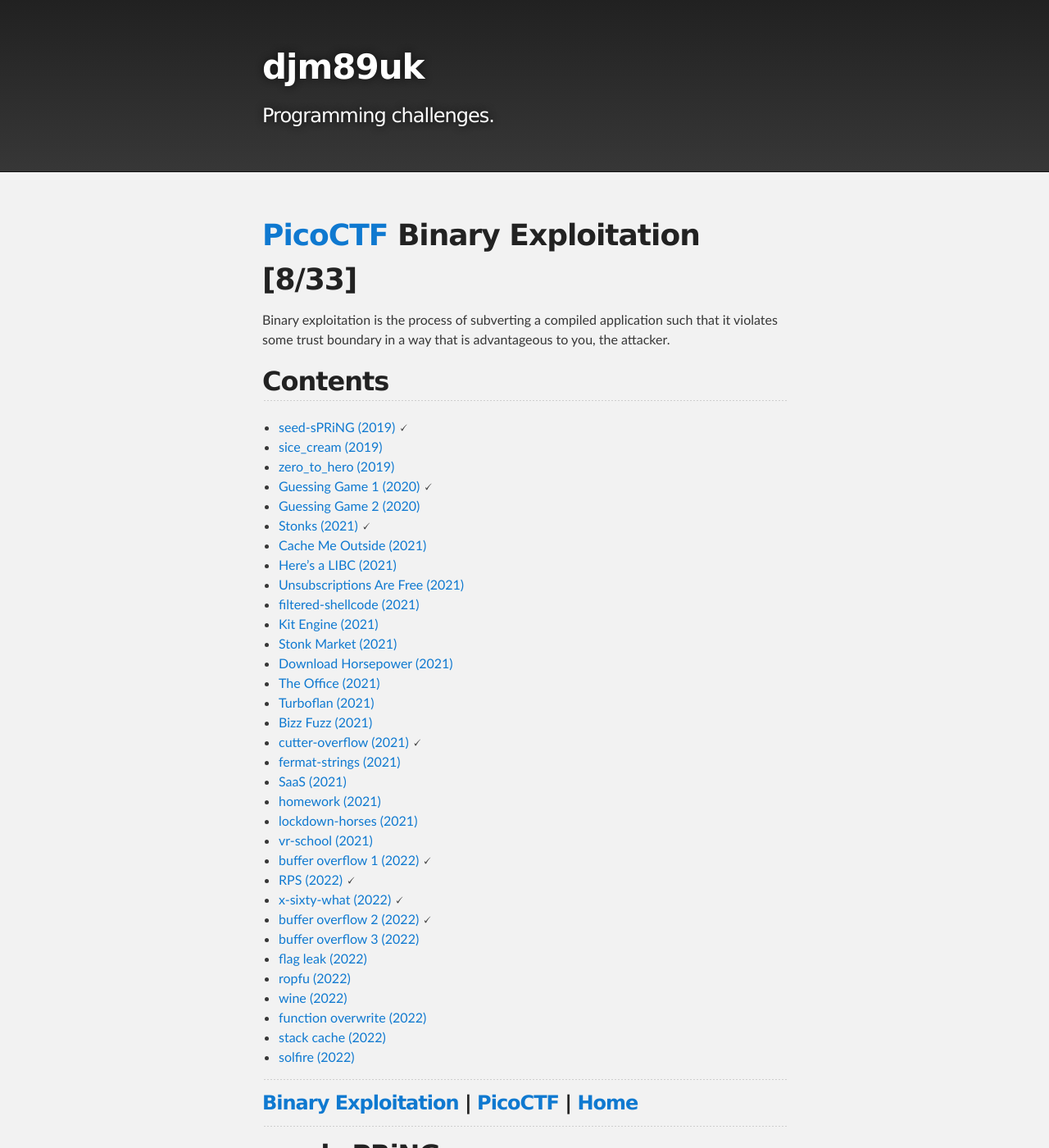
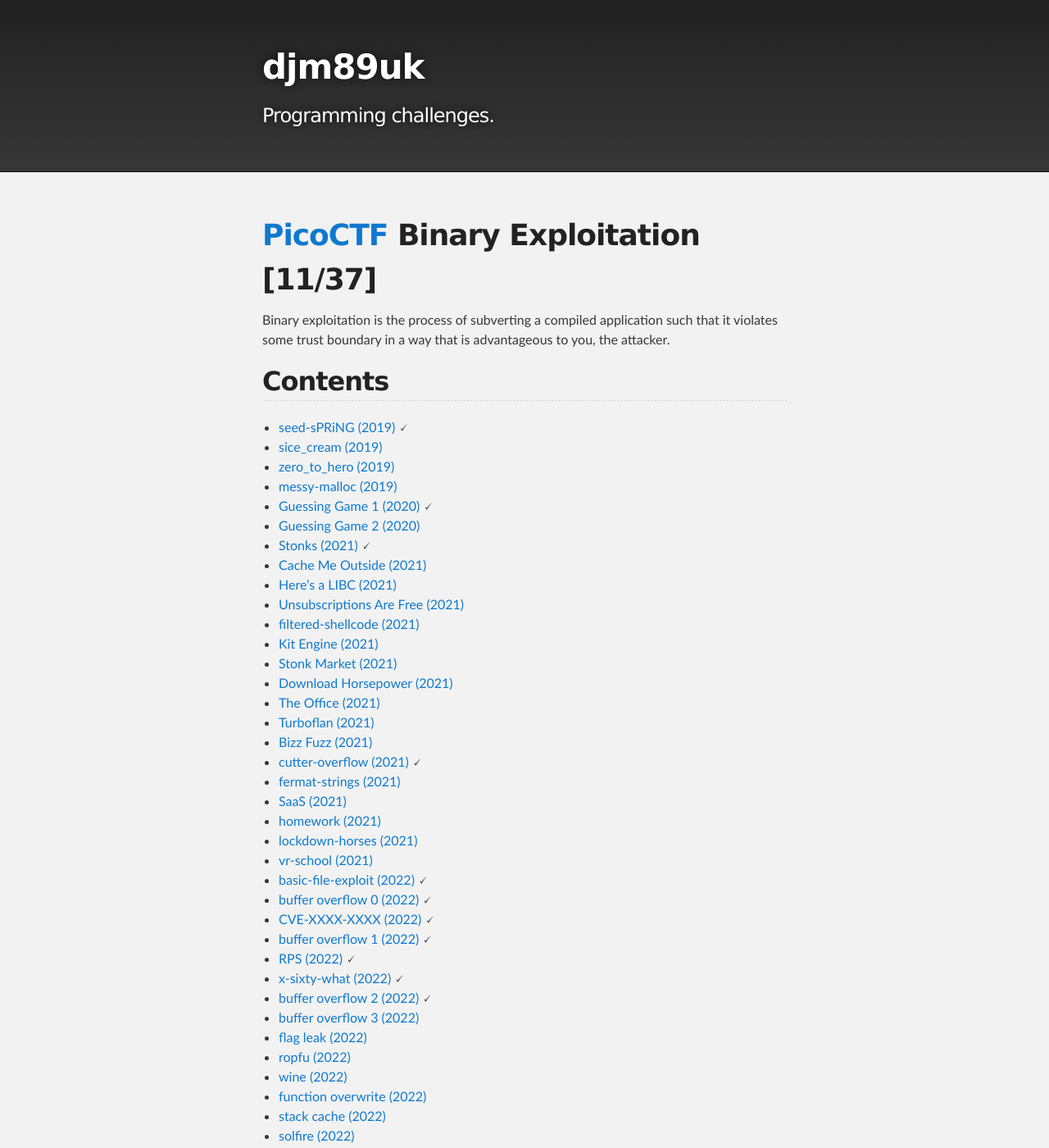
Before and after one commit to djm89uk/djm89uk.github.io, a Jekyll site: the page built from picogym_be.md, in a window 1280 px wide and 1400 px high. Shown: the whole window at 82% size. Built offline with Jekyll 4.4.1, drawn with Linux system fonts in a browser that asks for light colours; our own code applies the rules of GitHub Pages for plain Markdown files.

Commit message:
Update picogym_be.md

```diff
--- a/picogym_be.md
+++ b/picogym_be.md
@@ -1,4 +1,4 @@
-# [PicoCTF](./picoctf.md) Binary Exploitation [8/33]
+# [PicoCTF](./picoctf.md) Binary Exploitation [11/37]
 
 Binary exploitation is the process of subverting a compiled application such that it violates some trust boundary in a way that is advantageous to you, the attacker.
 
@@ -7,6 +7,7 @@ Binary exploitation is the process of subverting a compiled application such tha
 - [seed-sPRiNG (2019)](#seed-spring) 🗸
 - [sice_cream (2019)](#sice-cream)
 - [zero_to_hero (2019)](#zero-to-hero)
+- [messy-malloc (2019)](#messy-malloc)
 - [Guessing Game 1 (2020)](#guessing-game-1) 🗸
 - [Guessing Game 2 (2020)](#guessing-game-2)
 - [Stonks (2021)](#stonks) 🗸
@@ -26,6 +27,9 @@ Binary exploitation is the process of subverting a compiled application such tha
 - [homework (2021)](#homework)
 - [lockdown-horses (2021)](#lockdown-horses)
 - [vr-school (2021)](#vr-school)
+- [basic-file-exploit (2022)](#basic-file-exploit) 🗸
+- [buffer overflow 0 (2022)](#buffer-overflow-0) 🗸
+- [CVE-XXXX-XXXX (2022)](#cve-xxxx-xxxx) 🗸
 - [buffer overflow 1 (2022)](#buffer-overflow-1) 🗸
 - [RPS (2022)](#rps) 🗸
 - [x-sixty-what (2022)](#x-sixty-what) 🗸
```
